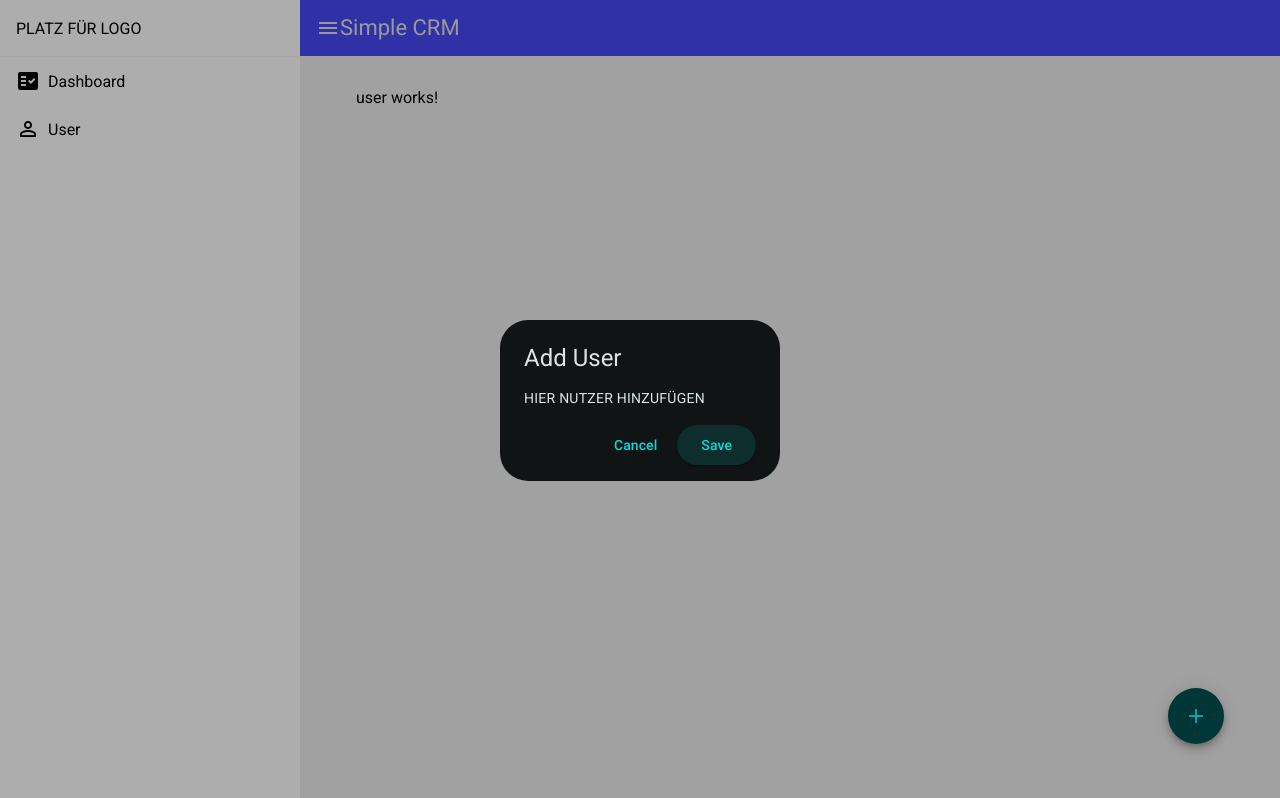
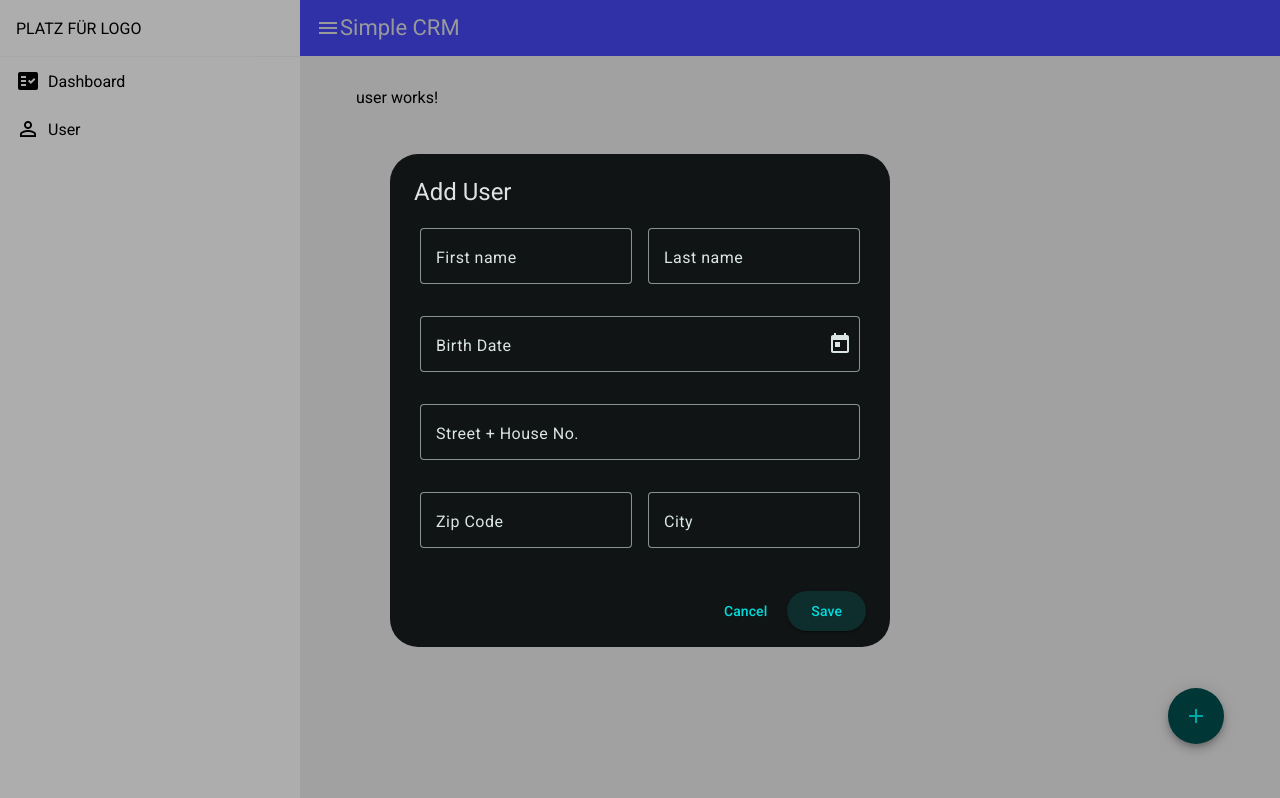
Before and after one commit to RobbyRunge/simple-crm, an Angular app: page /user in a window 1280 px wide. Both pictures are taken after a click on the button "add". Built offline with nearby package versions, Linux system fonts and the light colour scheme.

Commit message:
feat: Enhance user addition dialog with form fields for user details and datepicker integration

```diff
--- a/src/app/dialog-add-user/dialog-add-user.component.html
+++ b/src/app/dialog-add-user/dialog-add-user.component.html
@@ -1,6 +1,50 @@
 <h2 mat-dialog-title>Add User</h2>
 <mat-dialog-content>
-  HIER NUTZER HINZUFÜGEN
+  <div class="input-fields">
+    <mat-form-field appearance="outline">
+      <mat-label>First name</mat-label>
+      <input matInput placeholder="Placeholder">
+      <!-- <mat-hint>Please enter a first name</mat-hint> -->
+    </mat-form-field>
+
+    <mat-form-field appearance="outline">
+      <mat-label>Last name</mat-label>
+      <input matInput placeholder="Placeholder">
+      <!-- <mat-hint>Please enter a last name</mat-hint> -->
+    </mat-form-field>
+  </div>
+
+  <div class="input-fields">
+    <mat-form-field appearance="outline" class="full-width">
+      <mat-label>Birth Date</mat-label>
+      <input matInput placeholder="Placeholder" [matDatepicker]="picker">
+      <mat-datepicker-toggle matIconSuffix [for]="picker"></mat-datepicker-toggle>
+      <mat-datepicker #picker></mat-datepicker>
+      <!-- <mat-hint>Please enter a date</mat-hint> -->
+    </mat-form-field>
+  </div>
+
+  <div class="input-fields">
+    <mat-form-field appearance="outline" class="full-width">
+      <mat-label>Street + House No.</mat-label>
+      <input matInput placeholder="Placeholder">
+      <!-- <mat-hint>Please enter a last name</mat-hint> -->
+    </mat-form-field>
+  </div>
+
+  <div class="input-fields">
+    <mat-form-field appearance="outline">
+      <mat-label>Zip Code</mat-label>
+      <input matInput placeholder="Placeholder">
+      <!-- <mat-hint>Please enter a last name</mat-hint> -->
+    </mat-form-field>
+
+    <mat-form-field appearance="outline">
+      <mat-label>City</mat-label>
+      <input matInput placeholder="Placeholder">
+      <!-- <mat-hint>Please enter a last name</mat-hint> -->
+    </mat-form-field>
+  </div>
 </mat-dialog-content>
 <mat-dialog-actions>
   <button mat-button>Cancel</button>
--- a/src/app/dialog-add-user/dialog-add-user.component.scss
+++ b/src/app/dialog-add-user/dialog-add-user.component.scss
@@ -0,0 +1,11 @@
+.input-fields {
+  display: flex;
+  justify-content: center;
+  flex-wrap: wrap;
+  padding: 6px;
+  gap: 16px;
+}
+
+.full-width {
+  width: 100%;
+}
--- a/src/app/dialog-add-user/dialog-add-user.component.ts
+++ b/src/app/dialog-add-user/dialog-add-user.component.ts
@@ -1,11 +1,14 @@
 import { Component } from '@angular/core';
 import { MatDialogModule } from '@angular/material/dialog';
 import { MatButtonModule } from '@angular/material/button';
+import { MatInputModule } from '@angular/material/input';
+import { MatFormFieldModule } from '@angular/material/form-field';
+import { MatDatepickerModule } from '@angular/material/datepicker';
 
 @Component({
   selector: 'app-dialog-add-user',
   standalone: true,
-  imports: [MatDialogModule, MatButtonModule],
+  imports: [MatDialogModule, MatButtonModule, MatInputModule, MatFormFieldModule, MatDatepickerModule],
   templateUrl: './dialog-add-user.component.html',
   styleUrl: './dialog-add-user.component.scss'
 })
--- a/src/main.ts
+++ b/src/main.ts
@@ -1,6 +1,12 @@
 import { bootstrapApplication } from '@angular/platform-browser';
 import { appConfig } from './app/app.config';
 import { AppComponent } from './app/app.component';
+import { provideNativeDateAdapter } from '@angular/material/core';
 
-bootstrapApplication(AppComponent, appConfig)
-  .catch((err) => console.error(err));
+bootstrapApplication(AppComponent, {
+  ...appConfig,
+  providers: [
+    ...appConfig.providers,
+    provideNativeDateAdapter()
+  ]
+}).catch((err) => console.error(err));
```
